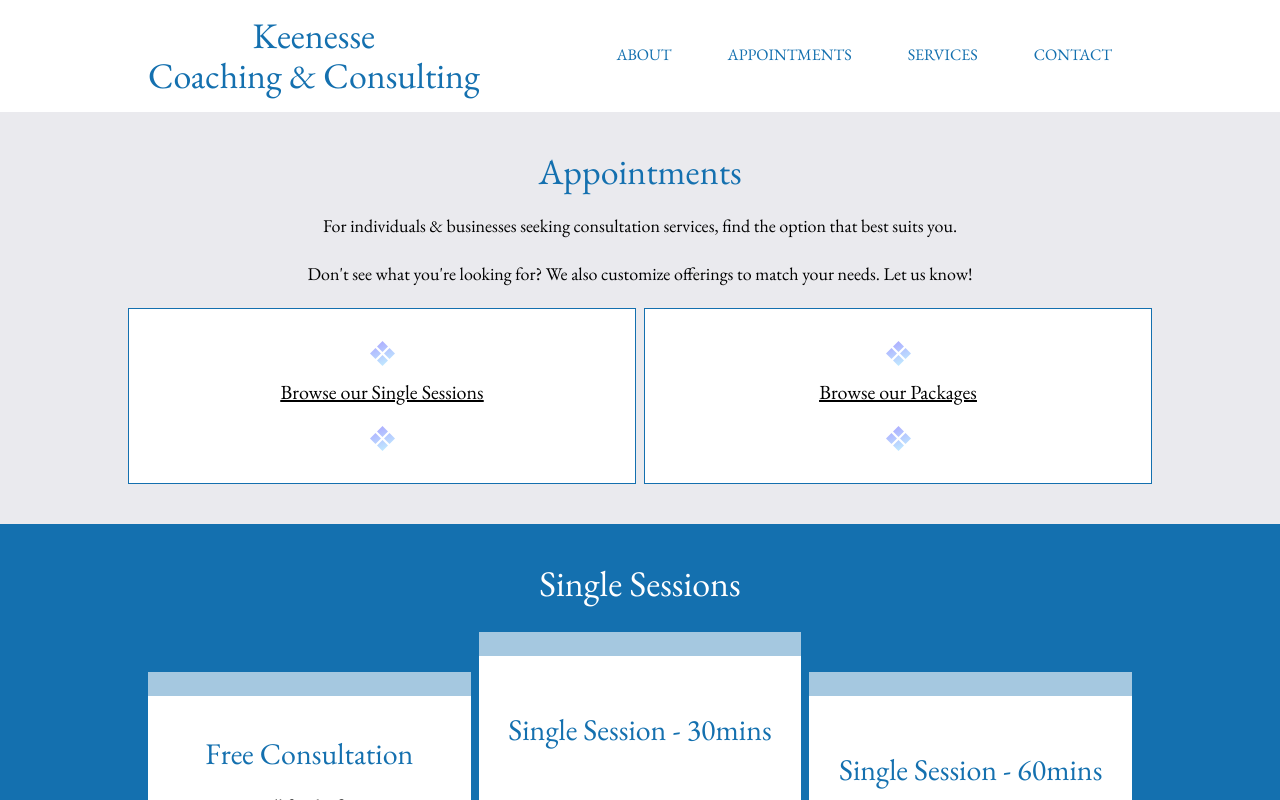
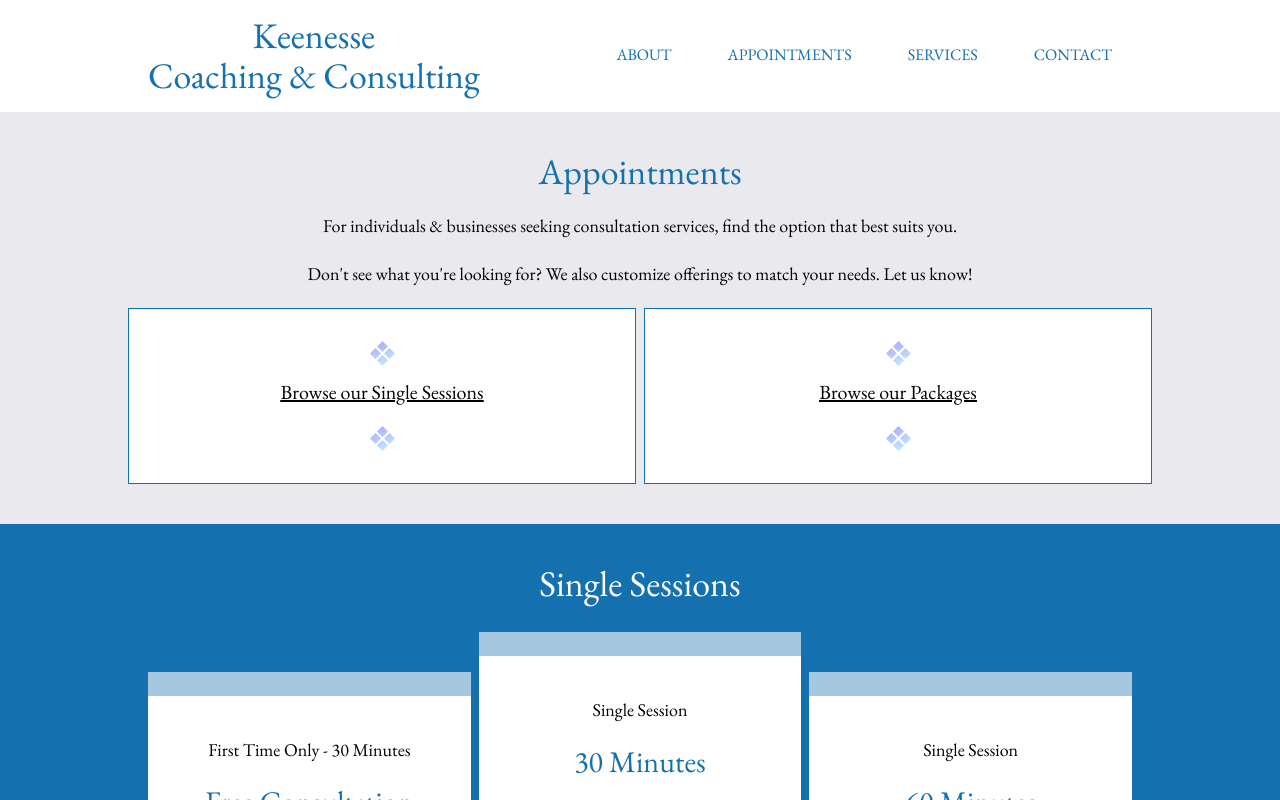
Before and after one commit to ybot1122/keenesse, a Next.js app: page /appointments in a window 1280 px wide. Shown: the top 800 px of the page. Built offline with nearby package versions, Linux system fonts and the light colour scheme.

Commit message:
single session cards

```diff
--- a/app/appointments/Tabs.tsx
+++ b/app/appointments/Tabs.tsx
@@ -1,4 +1,5 @@
 import BuyCard from "@/components/BuyCard";
+import SingleSessionCard from "@/components/SingleSessionCard";
 import Link from "next/link";
 import { useState } from "react";
 
@@ -20,26 +21,26 @@ const Inquiry = () => {
             Single Sessions
           </h1>
         </div>
-        <BuyCard
+        <SingleSessionCard
+          description="First Time Only - 30 Minutes"
           title="Free Consultation"
+          price={"FREE"}
           href="https://calendly.com/keenesse/free30min"
           indented={true}
-          price={"FREE"}
           bg="white"
-          details={["Discovery call for the first time only."]}
         />
-        <BuyCard
-          title="Single Session - 30mins"
+        <SingleSessionCard
+          description="Single Session"
+          title="30 Minutes"
+          price="$89"
           href="https://calendly.com/keenesse/30min"
           indented={false}
-          price="$109"
           bg="white"
-          details={[]}
         />
-        <BuyCard
-          title="Single Session - 60mins"
-          price="$219"
-          details={[]}
+        <SingleSessionCard
+          description="Single Session"
+          title="60 Minutes"
+          price="$179"
           href="https://calendly.com/keenesse/60min"
           indented={true}
           bg="white"
```
